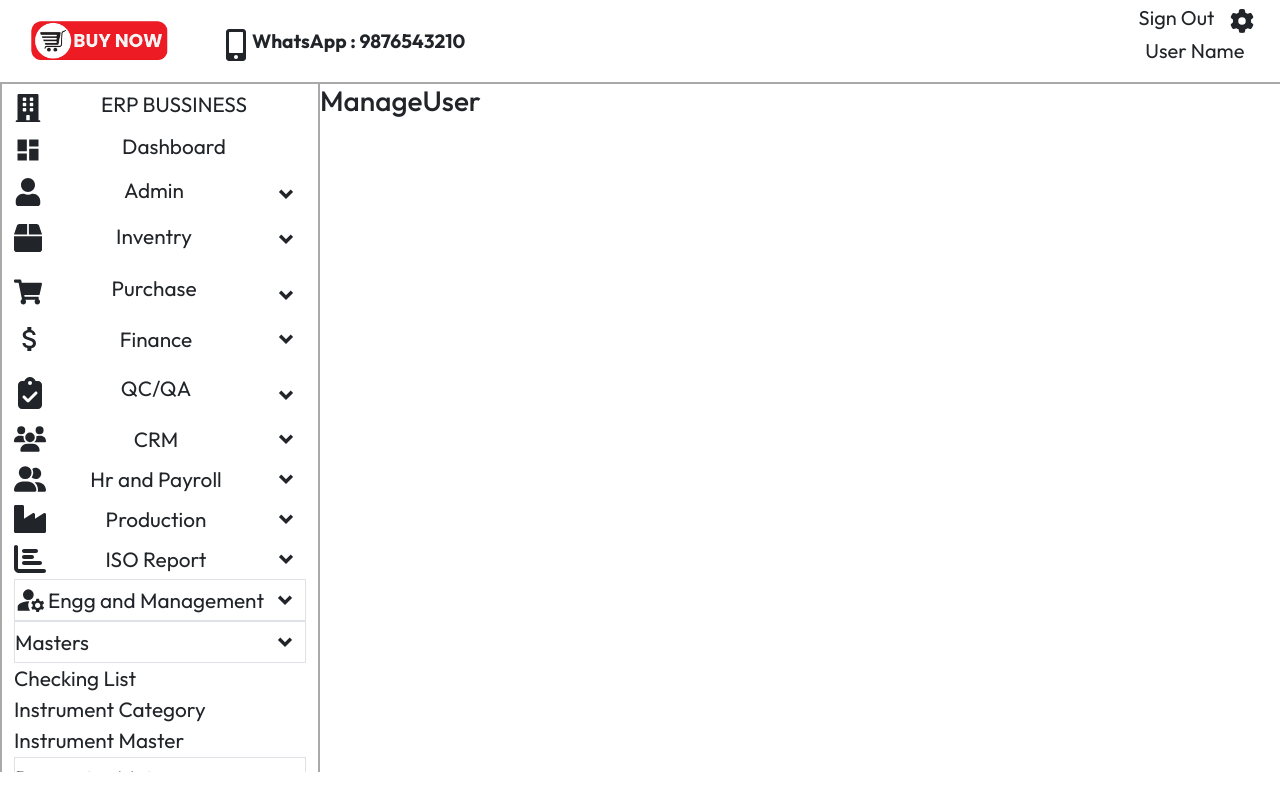
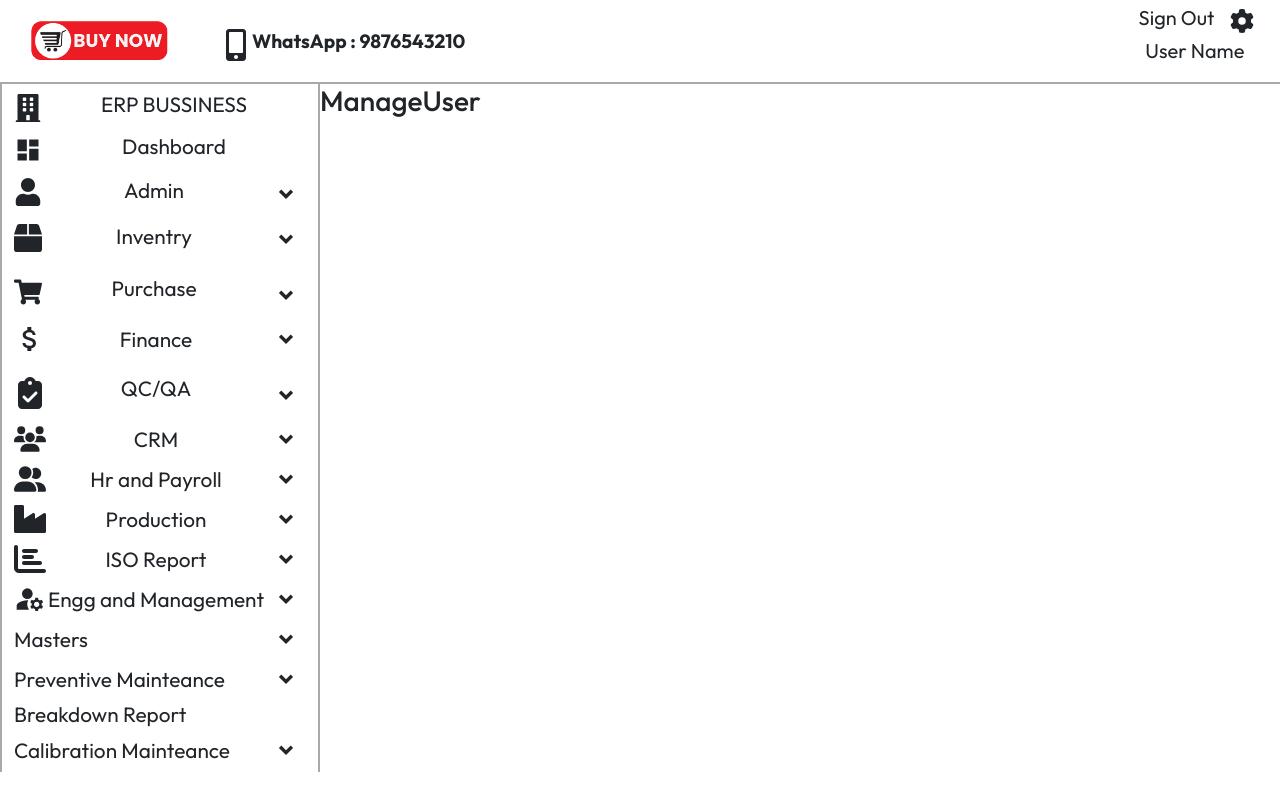
Before and after one commit to jollyvivek/ERP-PROJECT, a React (Vite) app: page /manage_user in a window 1280 px wide. Both pictures are taken after a click on the element 284 px from the left and 600 px from the top of the page. Built offline with nearby package versions, Linux system fonts and the light colour scheme.

Commit message:
Add Dropdown in EnggMang Module

```diff
--- a/src/Components/SidebarMenu/EnggMang.jsx
+++ b/src/Components/SidebarMenu/EnggMang.jsx
@@ -1,84 +1,117 @@
-import React from 'react'
+import React, { useState } from 'react'
 import '../../Styles/SidebarCommon.css'
 import { MdManageAccounts } from "react-icons/md";
 import { RiArrowDropDownLine } from "react-icons/ri";
 
 
 const EnggMang = () => {
+
+const [enggItems,setEnggItems] = useState(false)
+const [enggMaster,setEnggMaster] = useState(false)
+const [preventive,setPreventive] = useState(false)
+const [calibration,setCalibration] = useState(false)
+const [training,setTraining] = useState(false)
+const [audit,setAudit] = useState(false)
+
+
+  const enggItemsDropdown = () =>{
+    setEnggItems(!enggItems)
+  };
+
+  const enggMasterDropdown = () =>{
+    setEnggMaster(!enggMaster)
+  };
+
+  const preventiveDropdown = () =>{
+    setPreventive(!preventive)
+  };
+
+  const calibrationDropdown = () =>{
+    setCalibration(!calibration)
+  };
+
+  const trainingDropdown = () =>{
+    setTraining(!training)
+  };
+
+  const auditDropdown = () =>{
+    setAudit(!audit)
+  };
+
   return (
     <div className='engg-cont '>
-      <div className='engg-top flex lineHeight  border'>
+      <div className='engg-top flex lineHeight'>
         <span className='icon fs-2'><MdManageAccounts/></span>
         <span className=' title text-center'>Engg and Management</span>
-        <span className='arrow-icon'><RiArrowDropDownLine/></span>
+        <span className='arrow-icon' onClick={enggItemsDropdown}><RiArrowDropDownLine/></span>
       </div>
-
+      {enggItems ? (
       <div className='engg-items-cont'>
-
       <ul className="engg-items">
-              <li class="engg-master flex lineHeight border">
+              <li class="engg-master flex lineHeight">
                 <span className="title">Masters</span>
-                <span className="arrow-icon"><RiArrowDropDownLine/> </span>
+                <span className="arrow-icon" onClick={enggMasterDropdown}><RiArrowDropDownLine/> </span>
               </li>
+              {enggMaster ? (
               <ul className="engg-master-items">
                 <li class="title">Checking List</li>
                 <li class="title">Instrument Category</li>
                 <li class="title">Instrument Master</li>
               </ul>
+              ):null}
 
-              <li className="preventive flex lineHeight border ">
+              <li className="preventive flex lineHeight">
                 <span className="title">Preventive Mainteance</span>
-                <span className="arrow-icon"><RiArrowDropDownLine/></span>
+                <span className="arrow-icon" onClick={preventiveDropdown}><RiArrowDropDownLine/></span>
               </li>
-
+              {preventive ? (
               <ul className="engg-preventive-items">
                 <li className="title">Schedule</li>
                 <li className="title">Fill Report</li>
                 <li className="title">Report</li>
               </ul>
+              ):null}
               <li className="title">Breakdown Report</li>
 
-              <li className="calibration flex lineHeight border ">
+              <li className="calibration flex lineHeight">
                 <span className="title">Calibration Mainteance</span>
-                <span className="arrow-icon"><RiArrowDropDownLine/> </span>
+                <span className="arrow-icon" onClick={calibrationDropdown}><RiArrowDropDownLine/> </span>
               </li>
-
+              {calibration ? (
               <ul className="engg-calibration-items">
                 <li className="title">Schedule</li>
                 <li className="title">Fill Report</li>
                 <li className="title">Calibration Plan</li>
                 <li className="title"> Schedule Report</li>
               </ul>
+                ):null}
 
-              <li className ="engg-training flex lineHeight border">
+              <li className ="engg-training flex lineHeight">
                 <span className="title">Training Schedule</span>
-                <span className="arrow-icon"><RiArrowDropDownLine/> </span>
+                <span className="arrow-icon" onClick={trainingDropdown}><RiArrowDropDownLine/> </span>
               </li>
+              {training ? (
               <ul class="engg-training-items">
                 <li className="title">Training Schedule Master</li>
                 <li className="title">Training Record</li>
               </ul>
+                ):null}
 
-              <li className="engg-audit flex lineHeight border">
+              <li className="engg-audit flex lineHeight">
                 <span className="title">Internal Audit</span>
-                <span className="arrow-icon"><RiArrowDropDownLine/>  </span>
+                <span className="arrow-icon" onClick={auditDropdown}><RiArrowDropDownLine/>  </span>
               </li>
+                {audit ? (
               <ul className=" engg-audit-items">
                 <li className="title">Audit Master Obsevation</li>
                 <li className="title">Audit Plan</li>
                 <li className="title">Internal Audit Schedule</li>
               </ul>
+               ):null}
               <li className="title">Damage Report </li>
       </ul>
-
-
-
       </div>
-
-
-
-
-
+      ):null}
 
     </div>
   )
```
